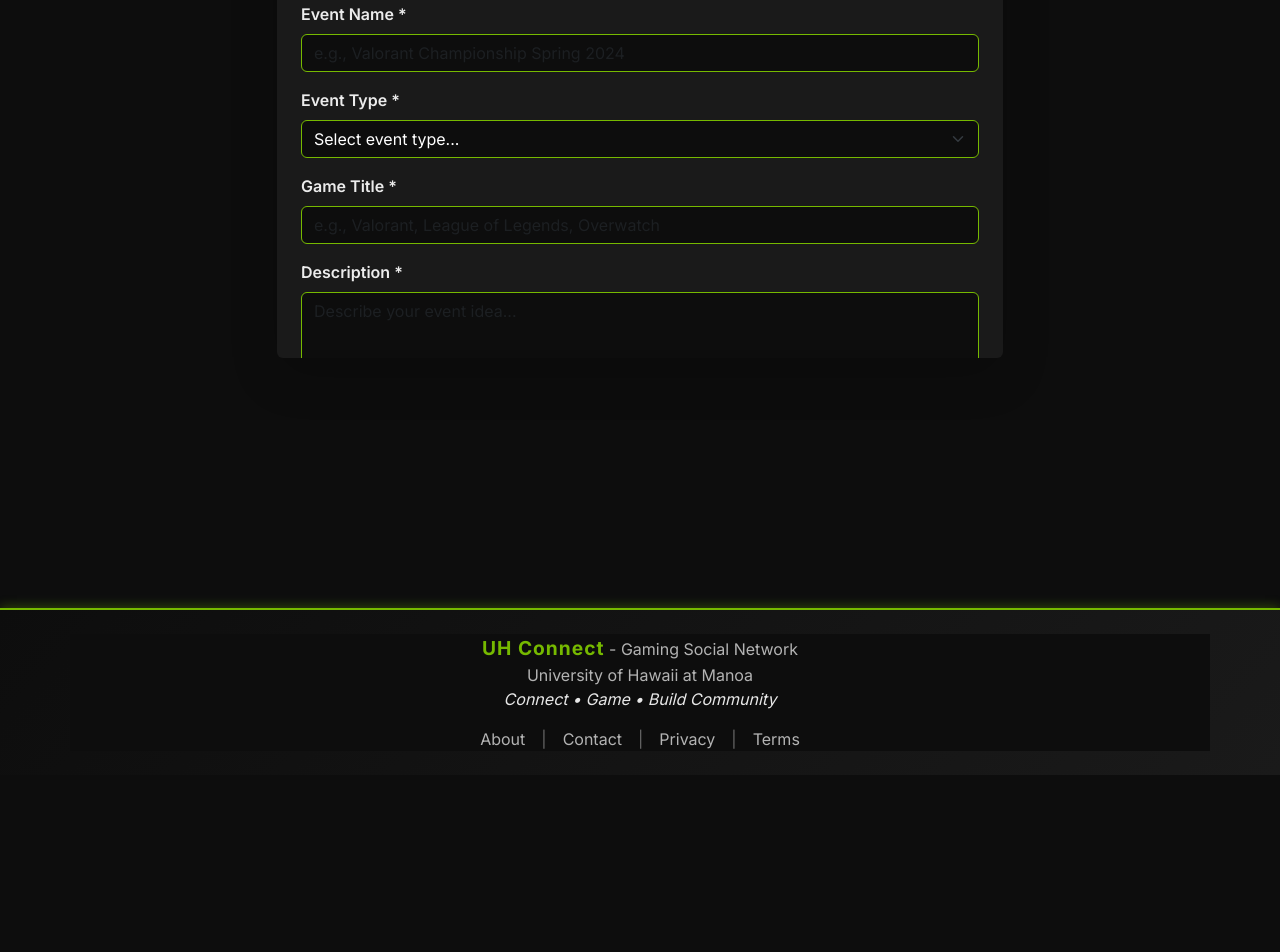
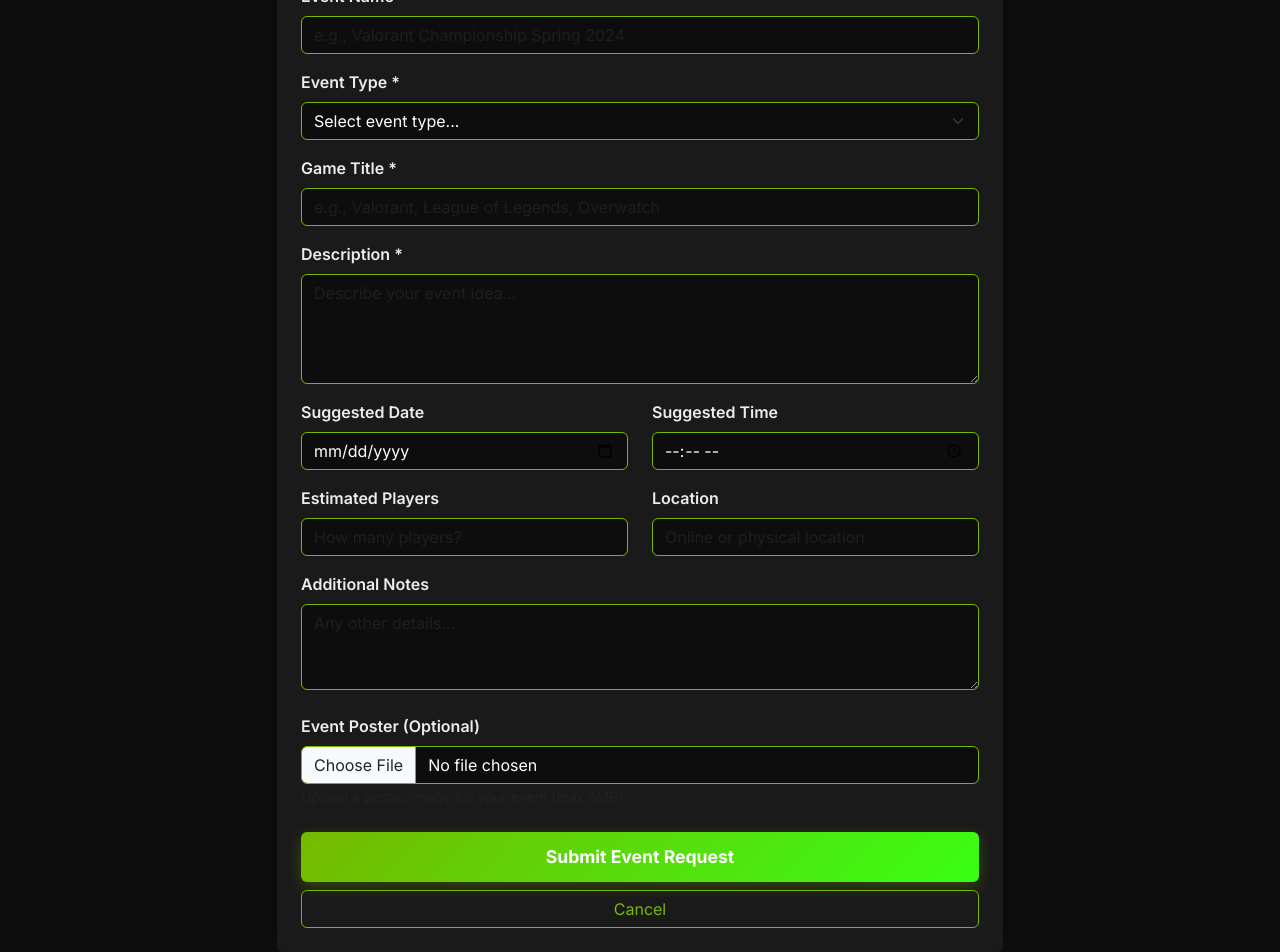
Before and after one commit to gamer-connects/Project-UHConnect, a Next.js app: page /request-event in a window 1280 px wide. Shown: the part 250-1202 px from the top of the page. Before the commit the page ends 1025 px from the top, so only its background shows below. Built offline with nearby package versions, Linux system fonts and the light colour scheme; no server answers; sample sign-in values are in the browser's storage.

Commit message:
Working Local Host Version
A working local host version that has all the previous features, but removes the navbar for the request event page(preventing the visual issue) and also adds a new feature that allows for the uploading of images to the request.

```diff
--- a/src/app/api/request-event/route.ts
+++ b/src/app/api/request-event/route.ts
@@ -41,6 +41,7 @@ export async function POST(request: NextRequest) {
       estimatedPlayers,
       location,
       additionalNotes,
+      eventPoster,
     } = body;
 
     // Validate required fields
@@ -66,6 +67,7 @@ export async function POST(request: NextRequest) {
         estimatedPlayers: estimatedPlayers ? parseInt(estimatedPlayers, 10) : null,
         location: location?.trim() || null,
         additionalNotes: additionalNotes?.trim() || null,
+        eventPoster: eventPoster || null,
         status: 'PENDING',
       },
     });
--- a/src/app/layout.tsx
+++ b/src/app/layout.tsx
@@ -1,5 +1,7 @@
-import type { Metadata } from 'next';
+'use client';
+
 import { Inter } from 'next/font/google';
+import { usePathname } from 'next/navigation';
 import './globals.css';
 import 'bootstrap/dist/css/bootstrap.min.css';
 import Footer from '@/components/Footer';
@@ -8,10 +10,18 @@ import Providers from './providers';
 
 const inter = Inter({ subsets: ['latin'] });
 
-export const metadata: Metadata = {
-  title: 'UH Connect - Gaming Social Network',
-  description: 'Connect with UH gamers and build your gaming community',
-};
+function LayoutContent({ children }: { children: React.ReactNode }) {
+  const pathname = usePathname();
+  const hideFooter = pathname === '/request-event';
+
+  return (
+    <>
+      <NavBar />
+      <main>{children}</main>
+      {!hideFooter && <Footer />}
+    </>
+  );
+}
 
 export default function RootLayout({
   children,
@@ -22,14 +32,7 @@ export default function RootLayout({
     <html lang="en">
       <body className={`${inter.className} wrapper`}>
         <Providers>
-          <NavBar />
-
-          {/* Main wrapper is required for flex layout */}
-          <main>
-            {children}
-          </main>
-
-          <Footer />
+          <LayoutContent>{children}</LayoutContent>
         </Providers>
       </body>
     </html>
--- a/src/app/request-event/page.tsx
+++ b/src/app/request-event/page.tsx
@@ -13,6 +13,8 @@ export default function RequestEventPage() {
   const [isSubmitting, setIsSubmitting] = useState(false);
   const [error, setError] = useState('');
   const [success, setSuccess] = useState(false);
+  const [imagePreview, setImagePreview] = useState<string | null>(null);
+  const [imageFile, setImageFile] = useState<string | null>(null);
 
   // Redirect if not authenticated
   if (status === 'unauthenticated') {
@@ -49,6 +51,7 @@ export default function RequestEventPage() {
       estimatedPlayers: formData.get('estimatedPlayers') as string,
       location: formData.get('location') as string,
       additionalNotes: formData.get('additionalNotes') as string,
+      eventPoster: imageFile, // Add the base64 image
     };
 
     try {
@@ -65,10 +68,8 @@ export default function RequestEventPage() {
       }
 
       setSuccess(true);
-      // Reset form
-      e.currentTarget.reset();
 
-      // Optionally redirect after success
+      // Redirect after success (removed form reset to avoid the error)
       setTimeout(() => {
         router.push('/home');
       }, 2000);
@@ -79,25 +80,60 @@ export default function RequestEventPage() {
     }
   };
 
+  const handleImageChange = (e: React.ChangeEvent<HTMLInputElement>) => {
+    const file = e.target.files?.[0];
+    if (file) {
+      // Validate file type
+      if (!file.type.startsWith('image/')) {
+        setError('Please upload an image file');
+        return;
+      }
+
+      // Validate file size (max 5MB)
+      if (file.size > 5 * 1024 * 1024) {
+        setError('Image must be smaller than 5MB');
+        return;
+      }
+
+      // Convert to base64 for preview and storage
+      const reader = new FileReader();
+      reader.onloadend = () => {
+        const base64String = reader.result as string;
+        setImagePreview(base64String);
+        setImageFile(base64String);
+      };
+      reader.readAsDataURL(file);
+    }
+  };
+
+  const removeImage = () => {
+    setImagePreview(null);
+    setImageFile(null);
+  };
+
   return (
     <div style={{
-      minHeight: '600px',
-      height: 'calc(100vh - 250px)',
+      minHeight: 'calc(100vh - 100px)',
+      height: 'calc(100vh - 100px)',
       display: 'flex',
-      alignItems: 'center',
-      justifyContent: 'center',
+      alignItems: 'stretch',
       padding: '2rem 0',
     }}
     >
-      <Container style={{ maxWidth: '900px' }}>
-        <Row className="justify-content-center">
-          <Col lg={10}>
+      <Container style={{
+        maxWidth: '900px',
+        display: 'flex',
+        flexDirection: 'column',
+        flex: 1,
+      }}
+      >
+        <Row className="justify-content-center flex-grow-1">
+          <Col lg={10} className="d-flex">
             <Card
-              className="shadow-lg border-0"
+              className="shadow-lg border-0 w-100"
               style={{
                 backgroundColor: '#1a1a1a',
                 border: '1px solid #76b900',
-                maxHeight: 'calc(100vh - 300px)',
                 display: 'flex',
                 flexDirection: 'column',
               }}
@@ -287,6 +323,47 @@ export default function RequestEventPage() {
                     />
                   </Form.Group>
 
+                  {/* Event Poster Upload */}
+                  <Form.Group className="mb-4">
+                    <Form.Label className="text-light">Event Poster (Optional)</Form.Label>
+                    <Form.Control
+                      type="file"
+                      accept="image/*"
+                      onChange={handleImageChange}
+                      style={{
+                        backgroundColor: '#0d0d0d',
+                        border: '1px solid #76b900',
+                        color: '#fff',
+                      }}
+                    />
+                    <Form.Text className="text-muted">
+                      Upload a poster/image for your event (max 5MB)
+                    </Form.Text>
+
+                    {imagePreview && (
+                      <div className="mt-3 position-relative">
+                        <img
+                          src={imagePreview}
+                          alt="Event poster preview"
+                          style={{
+                            maxWidth: '100%',
+                            maxHeight: '300px',
+                            borderRadius: '8px',
+                            border: '2px solid #76b900',
+                          }}
+                        />
+                        <Button
+                          variant="danger"
+                          size="sm"
+                          onClick={removeImage}
+                          className="position-absolute top-0 end-0 m-2"
+                        >
+                          Remove
+                        </Button>
+                      </div>
+                    )}
+                  </Form.Group>
+
                   <div className="d-grid gap-2">
                     <Button
                       type="submit"
```
Also changed, not shown: 1 other file (tests, documents, lock files or other folders).
